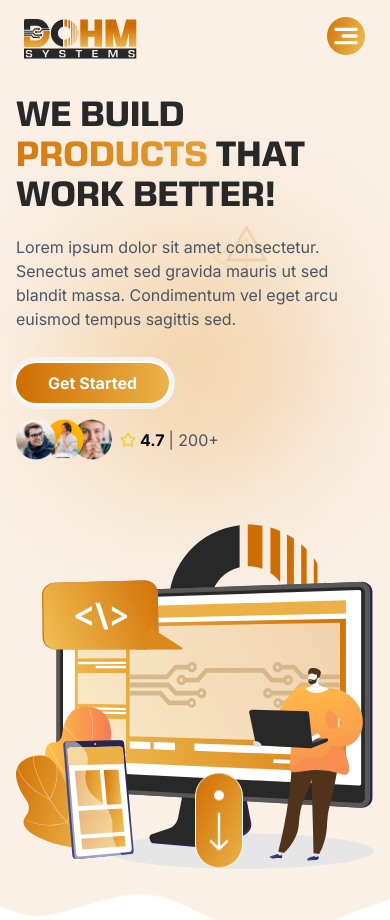
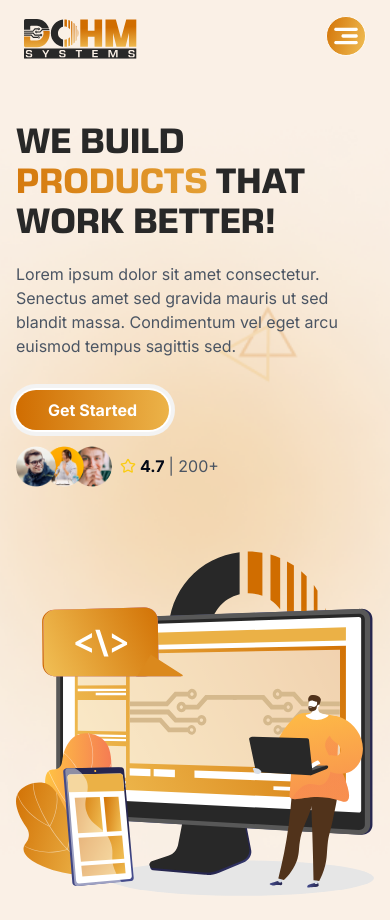
Before and after one commit to sampath-kumaramd/dohm, a Next.js app: page / in a window 390 px wide. Shown: the top 920 px of the page. Built offline with nearby package versions, Linux system fonts and the light colour scheme; grey boxes are pictures that could not be loaded.

Commit message:
updaete design

```diff
--- a/src/components/HomePage/DeveloperBookingForm.tsx
+++ b/src/components/HomePage/DeveloperBookingForm.tsx
@@ -199,10 +199,10 @@ const DeveloperBookingForm: React.FC<DeveloperBookingFormProps> = ({
         alt="Form Background"
         width={400}
         height={400}
-        className="absolute sm:left-96 sm:-top-10"
+        className="absolute md:left-96 md:-top-10"
       />
-      <div className="relative grid sm:grid-cols-8 grid-cols-1 justify-between p-8 sm:gap-36 gap-16 min-h-[50vh] container">
-        <div className="sm:col-span-4 items-center flex">
+      <div className="relative grid md:grid-cols-8 grid-cols-1 justify-between p-8 md:gap-36 gap-16 min-h-[50vh] container">
+        <div className="md:col-span-4 items-center flex">
           <div className="w-full">
             {showSelectionButtons && (
               <div className="inline-flex mb-4 bg-white p-3 rounded-full shadow-md shadow-gray-200">
@@ -231,7 +231,7 @@ const DeveloperBookingForm: React.FC<DeveloperBookingFormProps> = ({
             {renderContent()}
           </div>
         </div>
-        <Card className=" sm:col-span-4 bg-gradient-to-br from-orange-light to-orange-lighter text-white  mx-auto  rounded-3xl">
+        <Card className=" md:col-span-4 bg-gradient-to-br from-orange-light to-orange-lighter text-white  mx-auto  rounded-3xl">
           <CardContent className=" py-10">
             <Form {...form}>
               <form
--- a/src/components/HomePage/heroSection.tsx
+++ b/src/components/HomePage/heroSection.tsx
@@ -52,7 +52,7 @@ const HeroSection = () => {
       <div className="relative z-10 container mx-auto px-4 flex-grow flex items-center">
         <div className="w-full flex flex-col sm:flex-row items-center">
           <div className="w-full sm:w-1/2 sm:pr-8 lg:pr-16">
-            <h1 className="text-4xl sm:text-5xl lg:text-6xl font-bold mb-4">
+            <h1 className="text-4xl sm:text-5xl lg:text-6xl font-bold mb-4 mt-12 sm:mt-0">
               <span className="text-charcoal">WE BUILD</span>
               <br />
               <GradientText gradientColors={['#d57a0e', '#e49f34']}>
@@ -106,7 +106,7 @@ const HeroSection = () => {
               </div>
             </div>
           </div>
-          <div className="w-full sm:w-1/2 mt-8 sm:mt-0">
+          <div className="w-full sm:w-1/2 mt-8 sm:mt-0  mb-96 sm:mb-0 ">
             <Image
               unoptimized
               src="/homepage/hero-illustration.svg"
```
